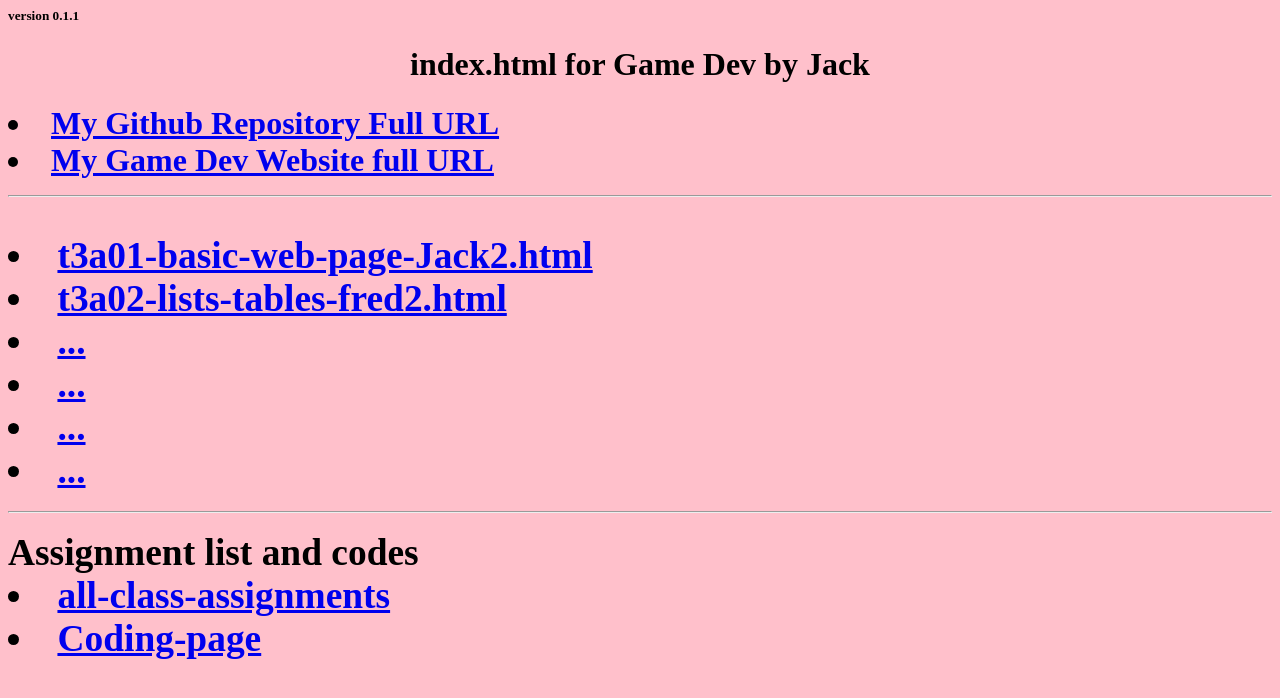
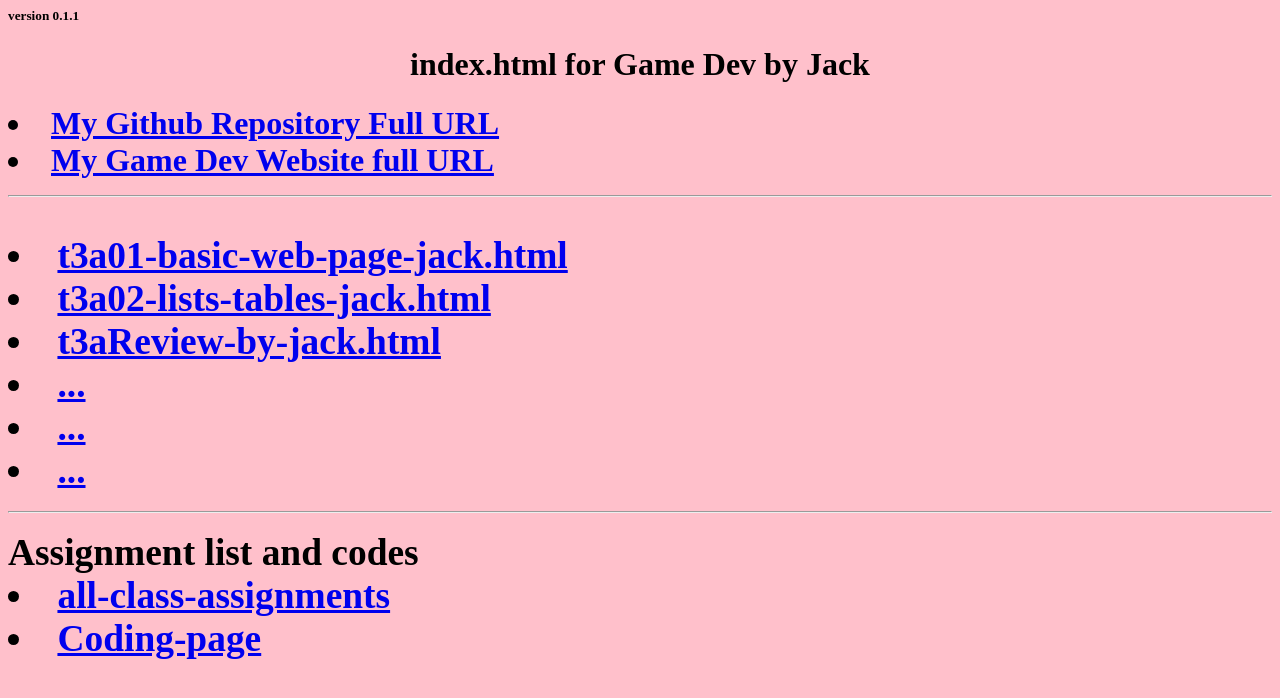
Before and after one commit to Jrvey/GameDEv2023, a plain HTML site: page public/index.html in a window 1280 px wide. Drawn offline with Linux system fonts and the light colour scheme.

Commit message:
Update index.html

```diff
--- a/public/index.html
+++ b/public/index.html
@@ -9,9 +9,9 @@
  <hr>
 
    <h3 The Following only need the exact file name</h3>
-<li><a href="https://jrvey.github.io/GameDev2023/public/basicwebpage.html">t3a01-basic-web-page-Jack2.html</a>
-<li><a href="https://jrvey.github.io/GameDev2023/public/lists-and-table.html">t3a02-lists-tables-fred2.html</a>
-<li><a href="..">...</a>
+<li><a href="https://jrvey.github.io/GameDev2023/public/basicwebpage.html">t3a01-basic-web-page-jack.html</a>
+<li><a href="https://jrvey.github.io/GameDev2023/public/lists-and-table.html">t3a02-lists-tables-jack.html</a>
+<li><a href="https://jrvey.github.io/GameDev2023/public/t3aReview-by-jack.html">t3aReview-by-jack.html</a>
 <li><a href="..">...</a>
 <li><a href="..">...</a>
 <li><a href="..">...</a>
```
